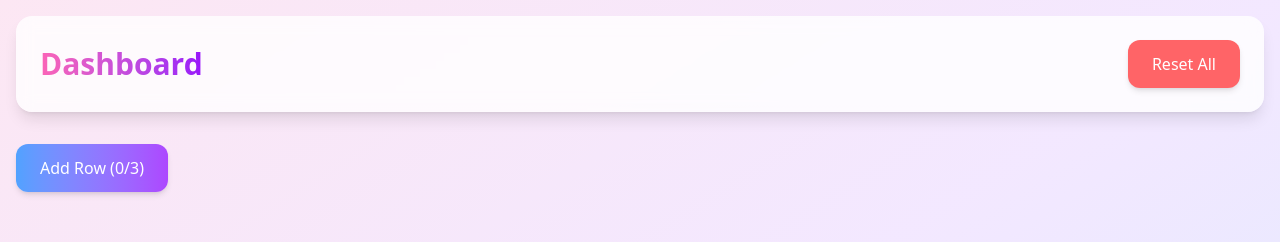
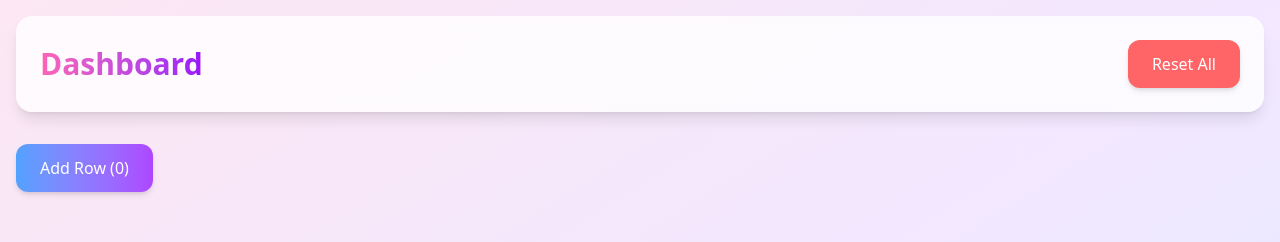
Before and after one commit to Angelhpascual/test-acid-tango-inditex, a React (Vite) app: page / in a window 1280 px wide. Shown: the top 242 px of the page. Built offline with nearby package versions, Linux system fonts and the light colour scheme.

Commit message:
unlimited rows functionality

```diff
--- a/src/application/useCases/row/AddRowUseCase.ts
+++ b/src/application/useCases/row/AddRowUseCase.ts
@@ -1,31 +1,24 @@
-import { IRowRepository } from "../../ports/IRowRepository";
-import { Row } from "../../../domain/entities/Row";
-import { Alignment } from "../../../domain/valueObjects/Alignment";
+import { IRowRepository } from "../../ports/IRowRepository"
+import { Row } from "../../../domain/entities/Row"
+import { Alignment } from "../../../domain/valueObjects/Alignment"
 
 export class AddRowUseCase {
-  private readonly MAX_ROWS = 3;
-
   constructor(private readonly rowRepository: IRowRepository) {
     if (!rowRepository) {
-      throw new Error("Row repository is required");
+      throw new Error("Row repository is required")
     }
   }
 
   async execute(): Promise<void> {
-    console.log("AddRowUseCase.execute - Starting"); // Debug log
-
-    const currentRows = await this.rowRepository.getAll();
-    if (currentRows.length >= this.MAX_ROWS) {
-      throw new Error(`Cannot add more than ${this.MAX_ROWS} rows`);
-    }
+    console.log("AddRowUseCase.execute - Starting") // Debug log
 
     const newRow = Row.create({
       alignment: Alignment.CENTER,
       products: [],
-    });
-    console.log("AddRowUseCase.execute - Row created:", newRow);
+    })
+    console.log("AddRowUseCase.execute - Row created:", newRow)
 
-    await this.rowRepository.save(newRow);
-    console.log("AddRowUseCase.execute - Row saved");
+    await this.rowRepository.save(newRow)
+    console.log("AddRowUseCase.execute - Row saved")
   }
 }
--- a/src/presentation/components/dashboard/Dashboard.tsx
+++ b/src/presentation/components/dashboard/Dashboard.tsx
@@ -144,24 +144,14 @@ export const Dashboard: React.FC<Props> = ({ viewModel }) => {
             <div className="flex justify-between items-center mb-8">
               <button
                 onClick={handleAddRow}
-                disabled={rows.length >= 3}
                 className={`
                   px-6 py-3 rounded-xl font-medium shadow-md
                   transition-all duration-300
-                  ${
-                    rows.length >= 3
-                      ? "bg-gray-300 cursor-not-allowed"
-                      : "bg-gradient-to-r from-blue-400 to-purple-500 hover:from-blue-500 hover:to-purple-600 text-white hover:shadow-lg"
-                  }
+                  bg-gradient-to-r from-blue-400 to-purple-500 hover:from-blue-500 hover:to-purple-600 text-white hover:shadow-lg
                 `}
               >
-                Add Row ({rows.length}/3)
+                Add Row ({rows.length})
               </button>
-              {rows.length >= 3 && (
-                <p className="text-red-400 text-sm font-medium">
-                  Maximum number of rows reached
-                </p>
-              )}
             </div>
 
             <div className="space-y-6">
```
Also changed, not shown: 2 other files (tests, documents, lock files or other folders).
